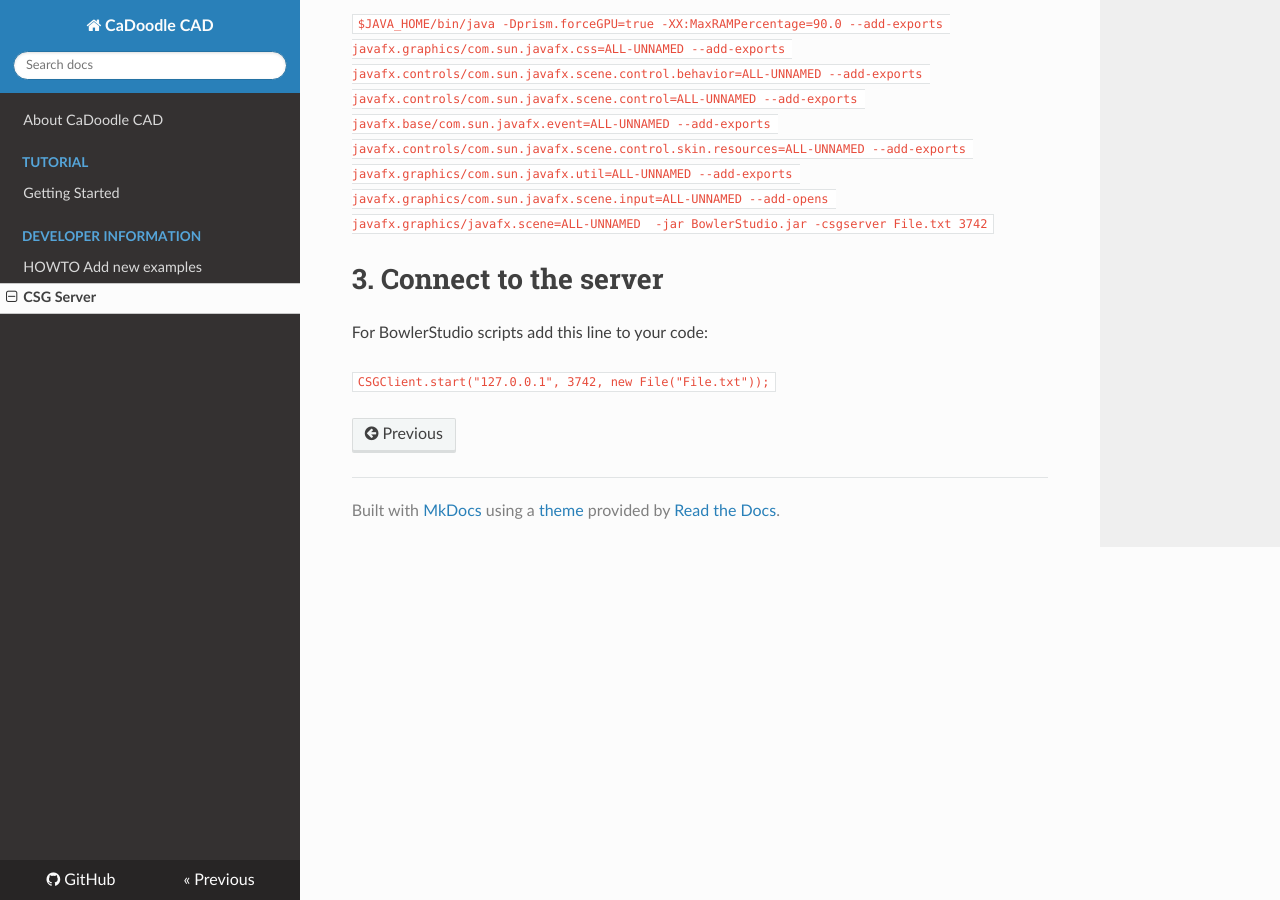
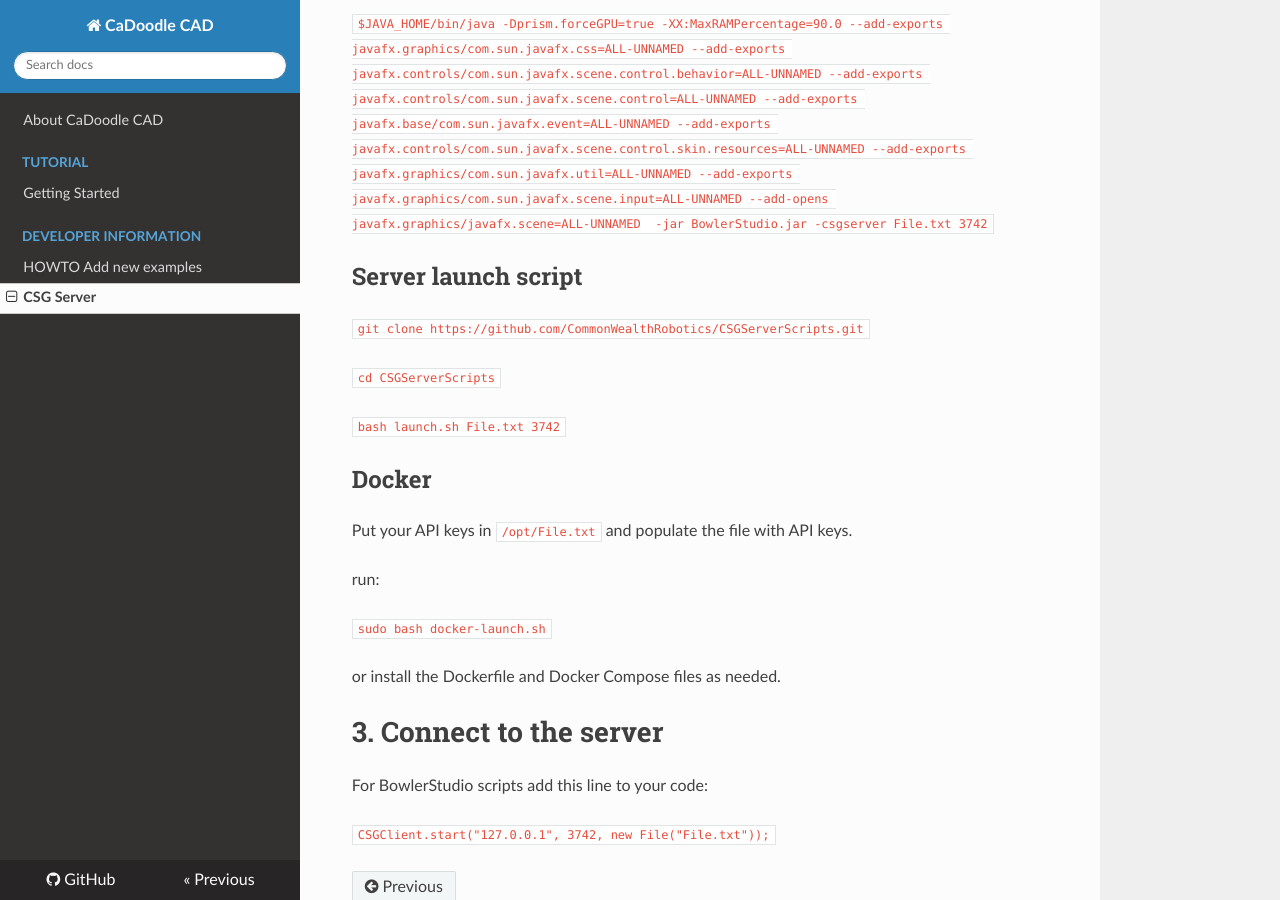
Before and after one commit to CaDoodleWebsite/cadoodlecad.github.io, an MkDocs documentation site: the page built from docs/docs/tutorial/CSGServer.md, in a window 1280 px wide and 900 px high, scrolled down 762 px. Built offline with MkDocs 1.6.1, drawn with Linux system fonts in a browser that asks for light colours; nearby versions of some CDN libraries.

Commit message:
Adding Docker instructions

```diff
--- a/docs/docs/tutorial/CSGServer.md
+++ b/docs/docs/tutorial/CSGServer.md
@@ -27,6 +27,26 @@ Assuming this server will run on the default port of 3742
 
 `$JAVA_HOME/bin/java -Dprism.forceGPU=true -XX:MaxRAMPercentage=90.0 --add-exports javafx.graphics/com.sun.javafx.css=ALL-UNNAMED --add-exports javafx.controls/com.sun.javafx.scene.control.behavior=ALL-UNNAMED --add-exports javafx.controls/com.sun.javafx.scene.control=ALL-UNNAMED --add-exports javafx.base/com.sun.javafx.event=ALL-UNNAMED --add-exports javafx.controls/com.sun.javafx.scene.control.skin.resources=ALL-UNNAMED --add-exports javafx.graphics/com.sun.javafx.util=ALL-UNNAMED --add-exports javafx.graphics/com.sun.javafx.scene.input=ALL-UNNAMED --add-opens javafx.graphics/javafx.scene=ALL-UNNAMED  -jar BowlerStudio.jar -csgserver File.txt 3742`
 
+## Server launch script
+
+`git clone https://github.com/CommonWealthRobotics/CSGServerScripts.git`
+
+`cd CSGServerScripts`
+
+`bash launch.sh File.txt 3742`
+
+## Docker
+
+Put your API keys in `/opt/File.txt` and populate the file with API keys.
+
+run:
+
+`sudo bash docker-launch.sh`
+
+or install the Dockerfile and Docker Compose files as needed.
+
+
+
 # 3. Connect to the server
 
 For BowlerStudio scripts add this line to your code:
```
